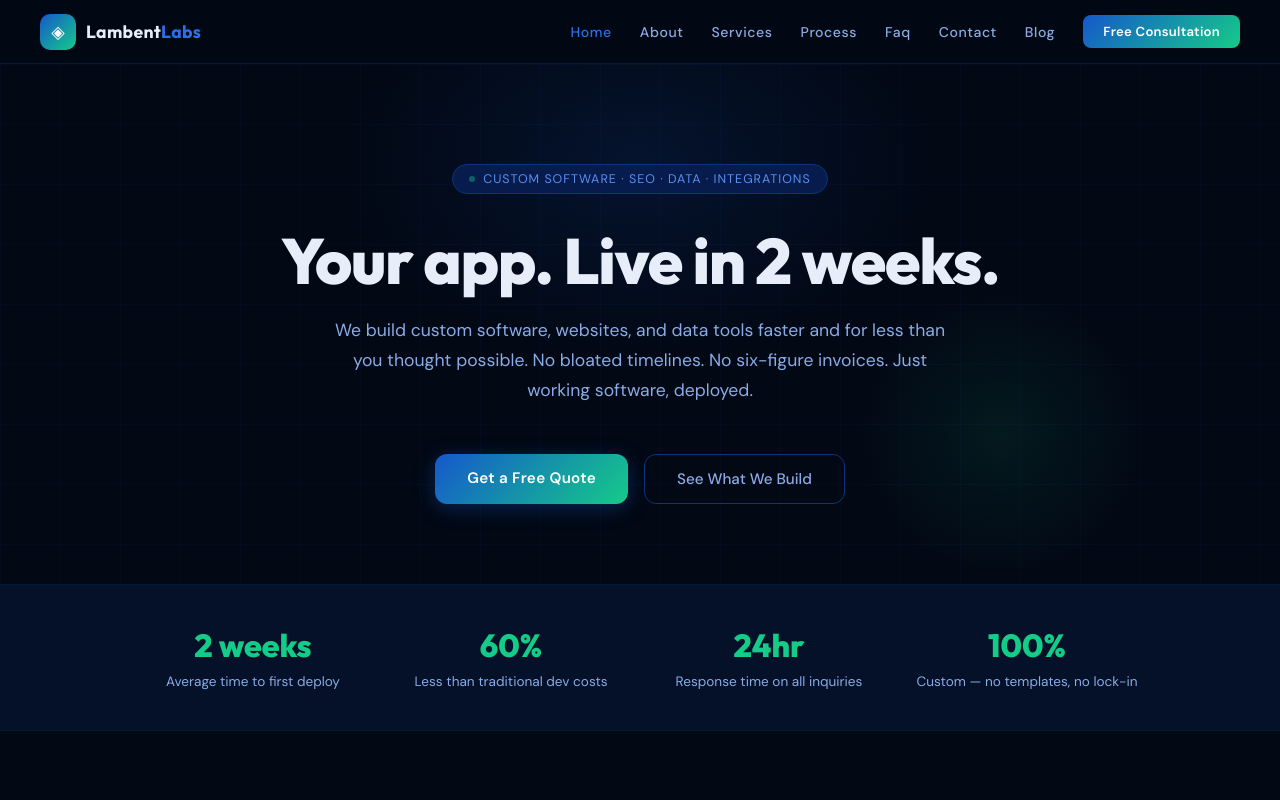
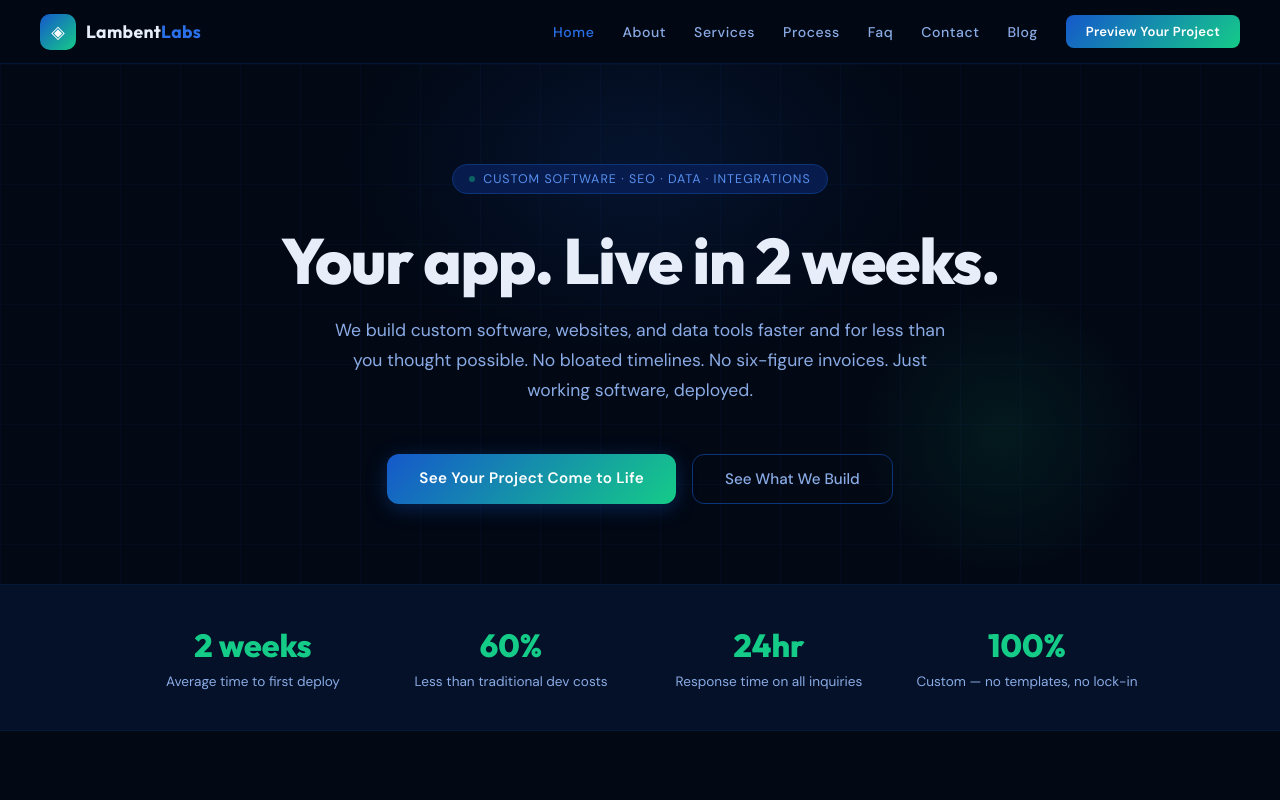
Before and after one commit to mlehane1/lambent-labs, a React (Vite) app: page / in a window 1280 px wide. Shown: the top 800 px of the page. Built offline with nearby package versions, Linux system fonts and the light colour scheme.

Commit message:
Link Build Preview from homepage hero CTA and nav bar
- Hero primary CTA: "See Your Project Come to Life" → /build
- Nav bar CTA: "Preview Your Project" → /build

Co-Authored-By: Claude Opus 4.6 (1M context) <noreply@anthropic.com>

```diff
--- a/src/App.jsx
+++ b/src/App.jsx
@@ -465,11 +465,11 @@ export default function App() {
             fontWeight: 500, fontSize: "0.88rem", letterSpacing: "0.04em",
             transition: "color 0.2s",
           }}>Blog</Link>
-          <a href="#contact" style={{
+          <Link to="/build" style={{
             background: "linear-gradient(135deg, var(--primary), var(--accent))",
             color: "white", padding: "8px 20px", borderRadius: "8px",
             fontWeight: 600, fontSize: "0.82rem", letterSpacing: "0.02em",
-          }}>Free Consultation</a>
+          }}>Preview Your Project</Link>
         </div>
       </nav>
 
@@ -531,12 +531,12 @@ export default function App() {
           </p>
 
           <div style={{ display: "flex", gap: "16px", justifyContent: "center", flexWrap: "wrap" }}>
-            <a href="#contact" style={{
+            <Link to="/build" style={{
               background: "linear-gradient(135deg, var(--primary), var(--accent))",
               color: "white", padding: "14px 32px", borderRadius: "12px",
               fontWeight: 600, fontSize: "0.95rem", letterSpacing: "0.02em",
               boxShadow: "0 4px 20px rgba(21,88,203,0.35)",
-            }}>Get a Free Quote</a>
+            }}>See Your Project Come to Life</Link>
             <a href="#services" style={{
               background: "transparent", border: "1px solid var(--border)",
               color: "var(--text-mid)", padding: "14px 32px", borderRadius: "12px",
```
